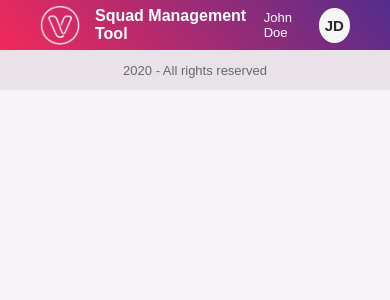
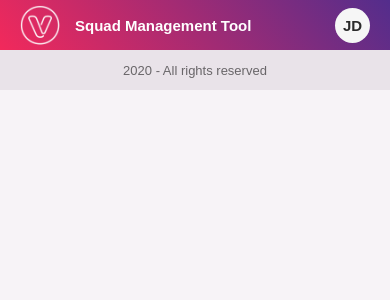
Before and after one commit to danielejsantos/squad-management-tool, a React (Create React App) app: page / in a window 390 px wide. Shown: the top 300 px of the page. Built offline with nearby package versions, Linux system fonts and the light colour scheme.

Commit message:
Create responsive layout for header component

```diff
--- a/src/components/Header/styles.ts
+++ b/src/components/Header/styles.ts
@@ -7,8 +7,12 @@ export const Container = styled.div`
   background-image: linear-gradient(230deg, #532d8c 0%, #f2295b 100%);
   align-items: center;
   justify-content: space-between;
-  box-sizing: border-box;
   box-shadow: 0 2px 10px -2px #888888;
+
+  @media (max-width: 1280px) {
+    display: flex;
+    width: 100%;
+  }
 `;
 
 export const LogoWrapper = styled.div`
@@ -19,12 +23,20 @@ export const LogoWrapper = styled.div`
     width: 40px;
     height: 40px;
     margin-left: 40px;
+
+    @media (max-width: 1280px) {
+      margin-left: 20px;
+    }
   }
 
   > span {
     color: #fff;
     font-weight: bold;
     margin-left: 15px;
+
+    @media (max-width: 400px) {
+      font-size: 15px;
+    }
   }
 `;
 
@@ -36,6 +48,10 @@ export const UserWrapper = styled.div`
     color: #fff;
     font-size: 13px;
     margin-right: 5px;
+
+    @media (max-width: 400px) {
+      display: none;
+    }
   }
 `;
 
@@ -49,6 +65,10 @@ export const Avatar = styled.div`
   background-color: #f6f6f6;
   margin-right: 40px;
 
+  @media (max-width: 1280px) {
+    margin-right: 20px;
+  }
+
   > span {
     color: #2b2b2b;
     font-weight: bold;
```
